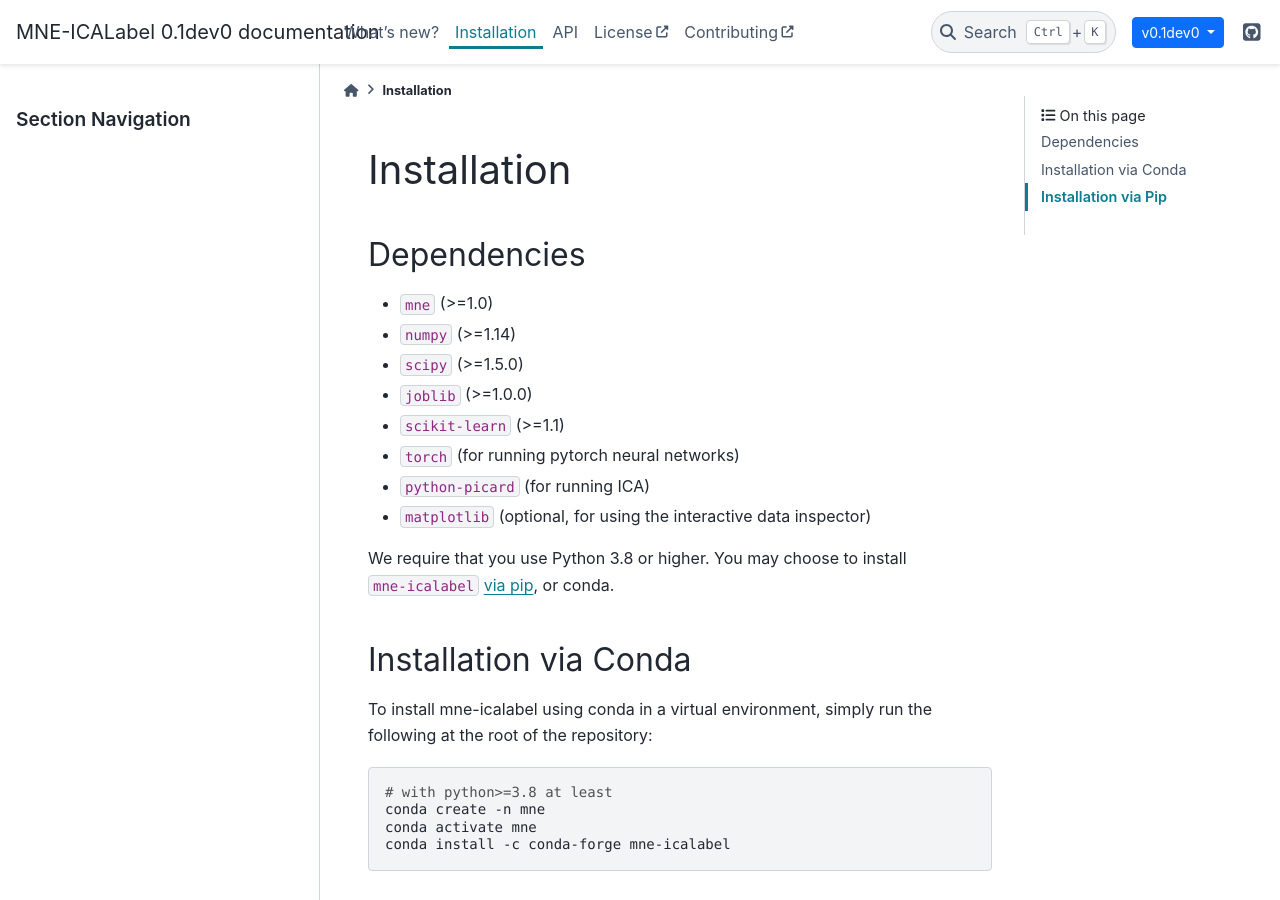
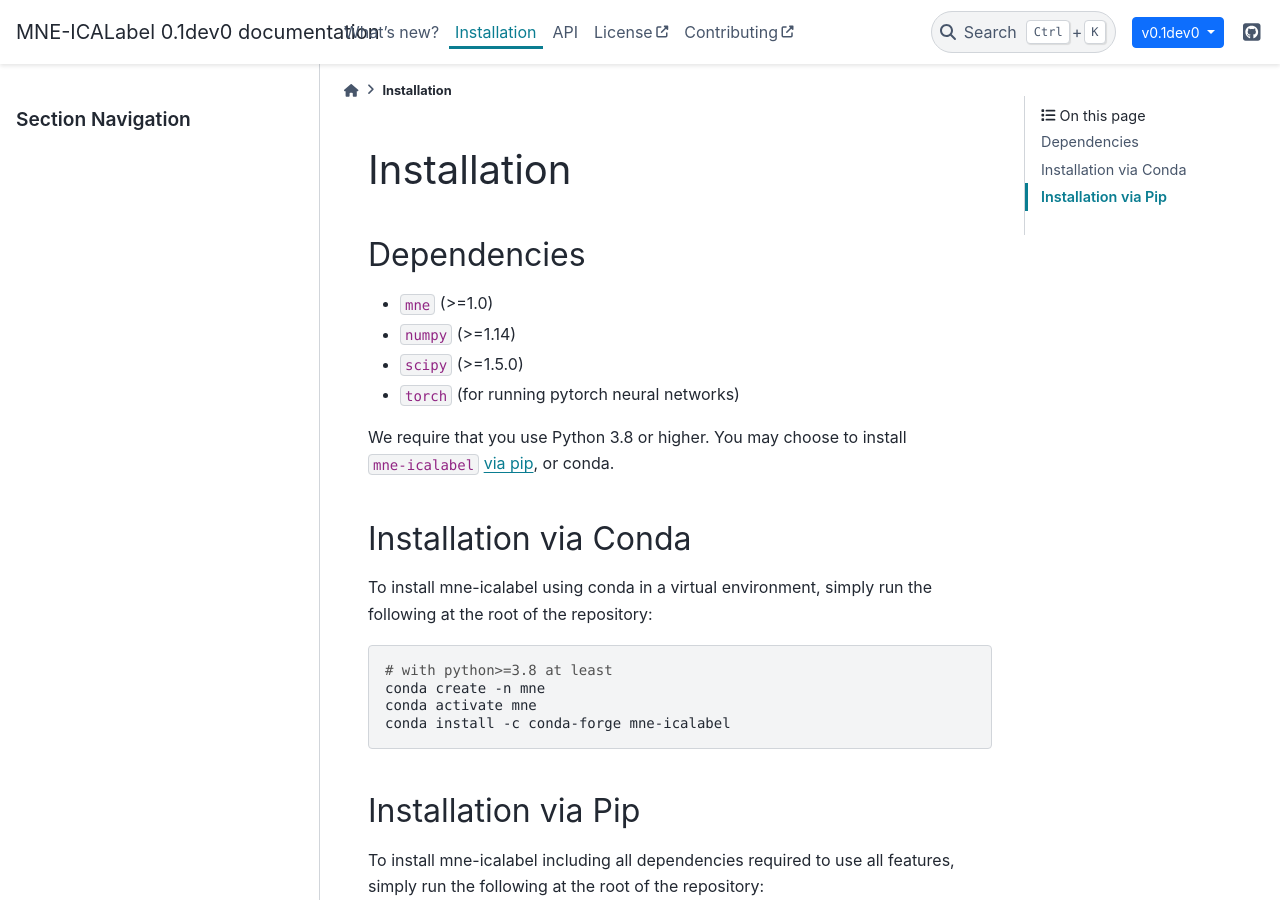
Before and after one commit to mne-tools/mne-icalabel, a Sphinx documentation site: the page built from doc/install.rst, in a window 1280 px wide and 900 px high. Built offline with Sphinx 7.4.7 and the PyData theme 0.15.4, drawn with Linux system fonts in a browser that asks for light colours; pages that are not in the unit, such as notebooks, are missing from menus.

Commit message:
fix install dependencies in doc

```diff
--- a/doc/install.rst
+++ b/doc/install.rst
@@ -9,11 +9,7 @@ Dependencies
 * ``mne`` (>=1.0)
 * ``numpy`` (>=1.14)
 * ``scipy`` (>=1.5.0)
-* ``joblib`` (>=1.0.0)
-* ``scikit-learn`` (>=1.1)
 * ``torch`` (for running pytorch neural networks)
-* ``python-picard`` (for running ICA)
-* ``matplotlib`` (optional, for using the interactive data inspector)
 
 We require that you use Python 3.8 or higher.
 You may choose to install ``mne-icalabel`` `via pip <#Installation via pip>`_,
```
